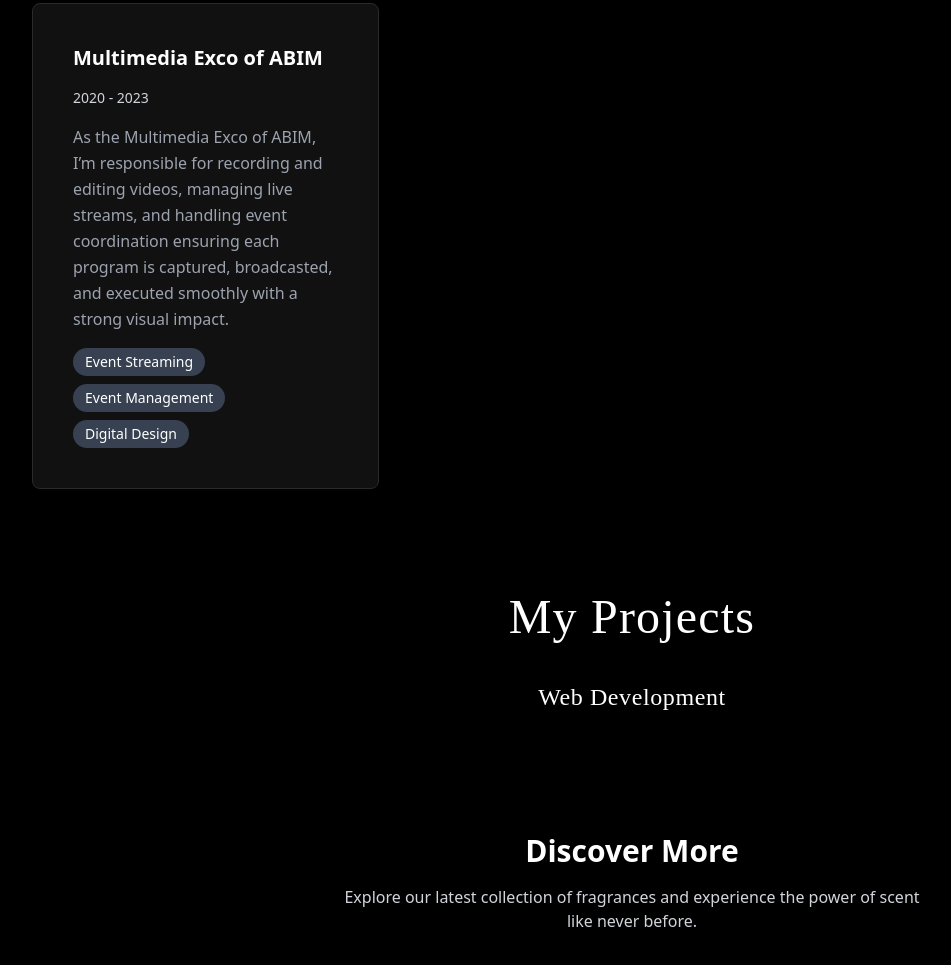
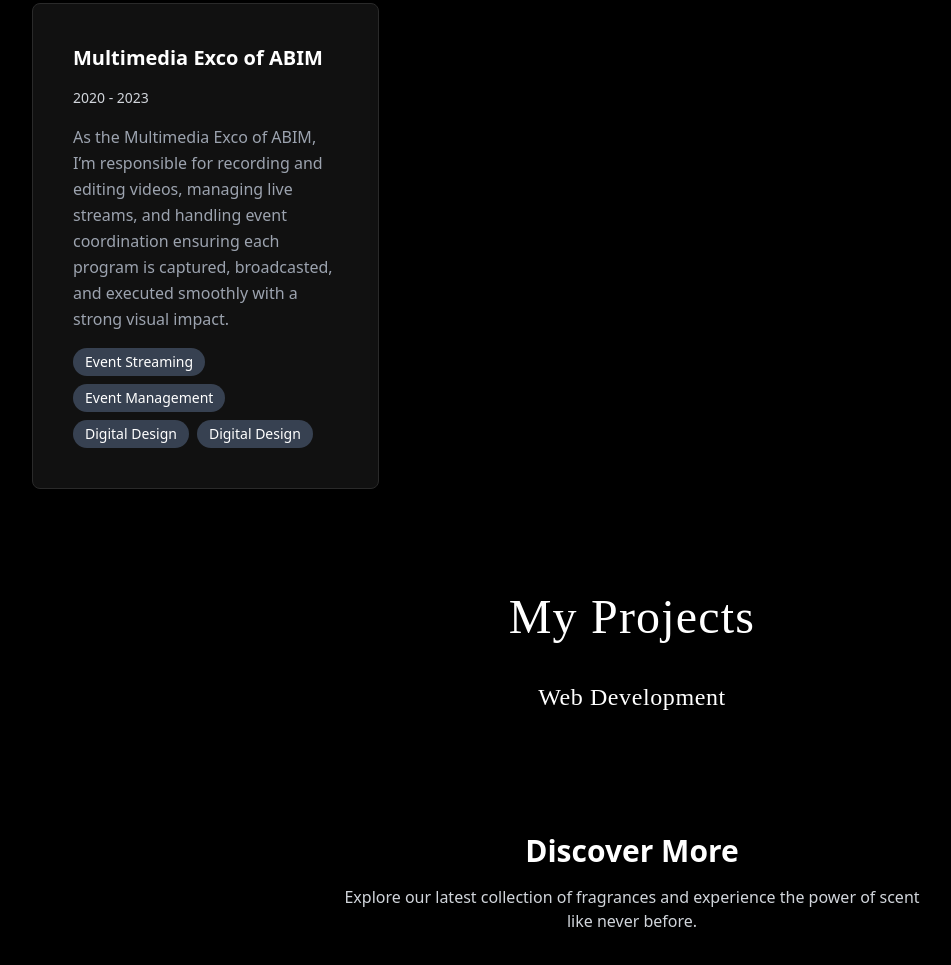
Before and after one commit to aidilkhairiii/Aidil-Khairi, a plain HTML site: page index.html in a window 1280 px wide. Shown: the part 2637-3602 px from the top of the page, without its empty margins (8-959 px from the left). Drawn offline with nearby package versions, Linux system fonts and the light colour scheme; a web font is replaced by a local one.

Commit message:
add something

```diff
--- a/index.html
+++ b/index.html
@@ -171,6 +171,7 @@
           <span class="bg-gray-700 text-sm px-3 py-1 rounded-full">Event Streaming</span>
           <span class="bg-gray-700 text-sm px-3 py-1 rounded-full">Event Management</span>
           <span class="bg-gray-700 text-sm px-3 py-1 rounded-full">Digital Design</span>
+          <span class="bg-gray-700 text-sm px-3 py-1 rounded-full">Digital Design</span>
         </div>
       </div>
 
```
